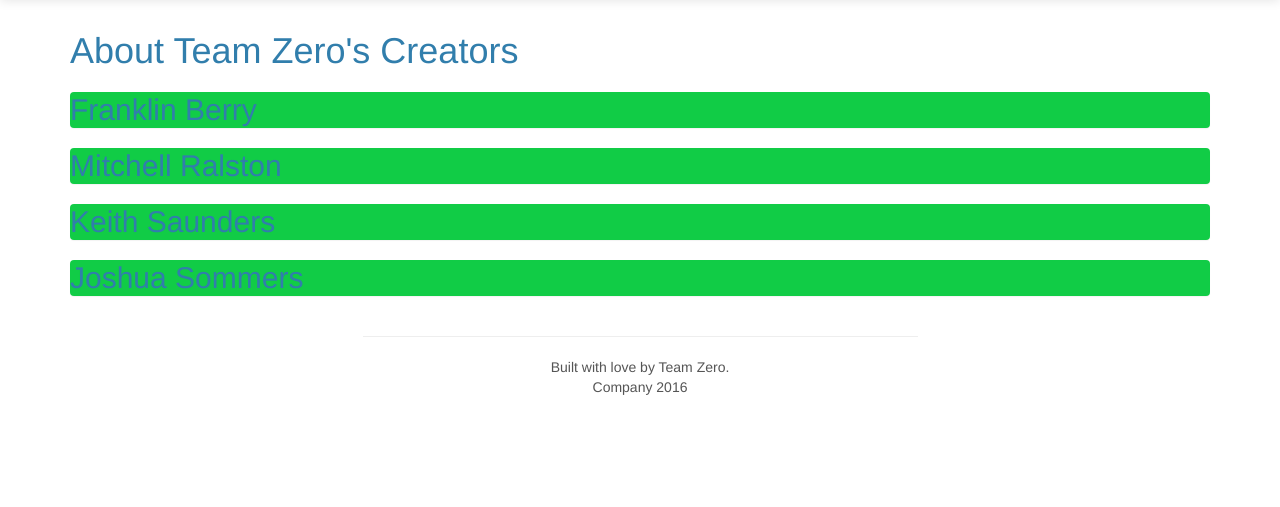
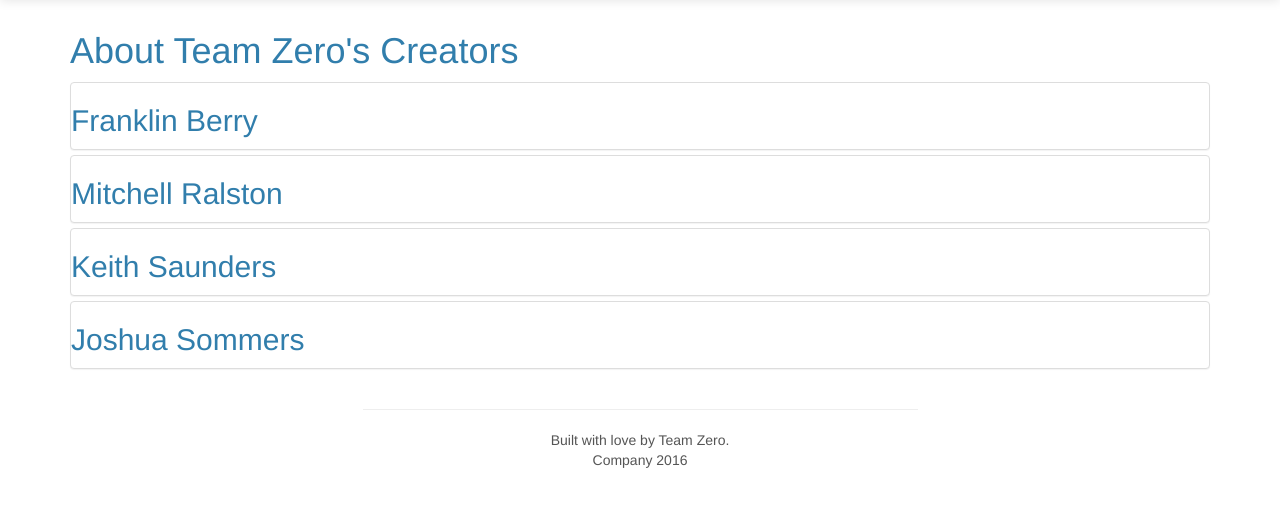
Before and after one commit to SuitPotato/TeamZero, a Python web app: template TeamZero/templates/about.html in a window 1280 px wide. Shown: the part 51-558 px from the top of the page. Run offline with Jinja, Linux system fonts and the light colour scheme; the template is opened without the code that fills it, so the values that code supplies are empty; some libraries are stand-ins or nearby versions.

Commit message:
Deleted about me green colors - clashed with new color scheme

```diff
--- a/TeamZero/templates/about.html
+++ b/TeamZero/templates/about.html
@@ -2,7 +2,7 @@
 {% block content %}
 <h1>About Team Zero's Creators</h1>
 <div class="panel-group" id="accordion" role="tablist" aria-multiselectable="true">
-  <div class="panel panel-default" style="background-color: #11CC46; border-width: 0px">
+  <div class="panel panel-default"  border-width: 0px">
         <a class="collapsed" data-toggle="collapse" data-parent="#accordion" href="#collapseOne" aria-expanded="false" aria-controls="collapseOne" style=" text-decoration: none; color: white; font-weight: bold;">
           <h2>Franklin Berry</h2>
         </a>
@@ -12,7 +12,7 @@
       </div>
     </div>
   </div>
-  <div class="panel panel-default" style="background-color: #11CC46; border-width: 0px">
+  <div class="panel panel-default"  border-width: 0px">
         <a class="collapsed" data-toggle="collapse" data-parent="#accordion" href="#collapseTwo" aria-expanded="false" aria-controls="collapseTwo" style=" text-decoration: none; color: white; font-weight: bold;">
           <h2>Mitchell Ralston</h2>
         </a>
@@ -22,7 +22,7 @@
       </div>
     </div>
   </div>
-  <div class="panel panel-default" style="background-color: #11CC46; border-width: 0px">
+  <div class="panel panel-default"  border-width: 0px">
         <a class="collapsed" data-toggle="collapse" data-parent="#accordion" href="#collapseThree" aria-expanded="false" aria-controls="collapseThree" style=" text-decoration: none; color: white; font-weight: bold;">
           <h2>Keith Saunders</h2>
         </a>
@@ -32,7 +32,7 @@
       </div>
     </div>
   </div>
-  <div class="panel panel-default" style="background-color: #11CC46; border-width: 0px">
+  <div class="panel panel-default" border-width: 0px">
         <a class="collapsed" data-toggle="collapse" data-parent="#accordion" href="#collapseFour" aria-expanded="false" aria-controls="collapseFour" style=" text-decoration: none; color: white; font-weight: bold;">
           <h2>Joshua Sommers</h2>
         </a>
```
